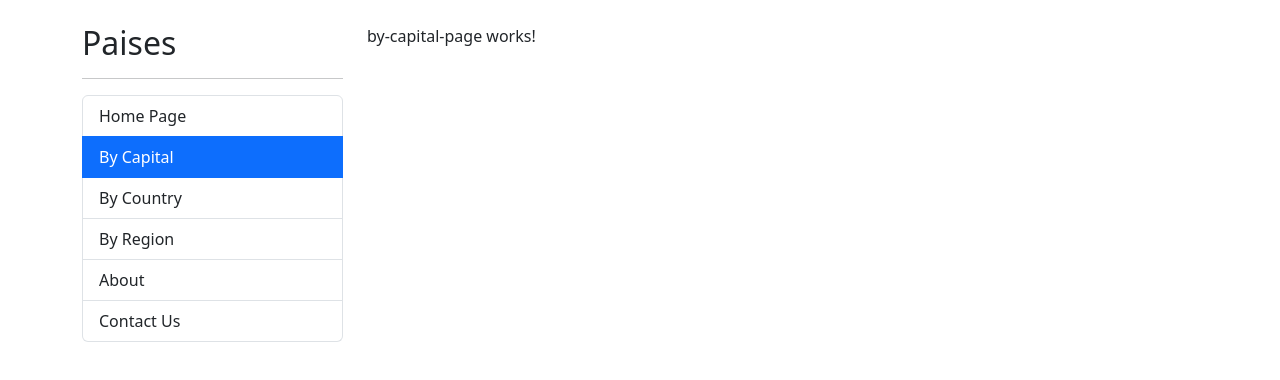
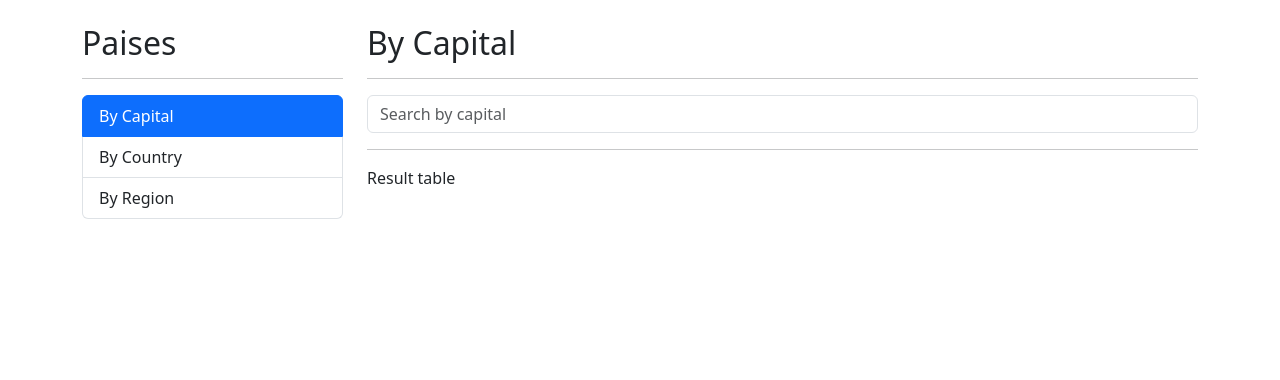
Before and after one commit to aReinoso007/countryApp, an Angular app: page /countries/by-capital in a window 1280 px wide. Shown: the top 380 px of the page. Built offline with nearby package versions, Linux system fonts and the light colour scheme.

Commit message:
event emiter

```diff
--- a/src/app/countries/countries-routing.module.ts
+++ b/src/app/countries/countries-routing.module.ts
@@ -22,6 +22,10 @@
         path:'by/:id',
         component: CountryPageComponent
     },
+    {
+        path: '**',
+        redirectTo: 'by-capital'
+    }
 ]
 
 @NgModule({
--- a/src/app/countries/countries.module.ts
+++ b/src/app/countries/countries.module.ts
@@ -5,6 +5,7 @@
 import { ByRegionPageComponent } from './pages/by-region-page/by-region-page.component';
 import { CountryPageComponent } from './pages/country-page/country-page.component';
 import { CountriesRoutingModule } from './countries-routing.module';
+import { SharedModule } from '../shared/shared.module';
 
 
 
@@ -17,7 +18,8 @@
   ],
   imports: [
     CommonModule,
-    CountriesRoutingModule
+    CountriesRoutingModule,
+    SharedModule
   ], exports:[
 
   ]
--- a/src/app/countries/pages/by-capital-page/by-capital-page.component.html
+++ b/src/app/countries/pages/by-capital-page/by-capital-page.component.html
@@ -1 +1,16 @@
-<p>by-capital-page works!</p>
+<h2>By Capital</h2>
+<hr>
+<div class="row">
+    <div class="col">
+        <shared-search-box
+        (onValue)="searchByCapital($event)"
+        [placeHolder]="'Search by capital'"></shared-search-box>
+        <hr>
+    </div>
+</div>
+
+<div class="row">
+    <div class="col">
+        Result table
+    </div>
+</div>
--- a/src/app/countries/pages/by-capital-page/by-capital-page.component.ts
+++ b/src/app/countries/pages/by-capital-page/by-capital-page.component.ts
@@ -8,4 +8,9 @@
 })
 export class ByCapitalPageComponent {
 
+
+  searchByCapital(value: string): void{
+    console.log('search val from capPage: ', value)
+  }
+
 }
--- /dev/null
+++ b/src/app/shared/components/search-box/search-box.component.html
@@ -0,0 +1,7 @@
+<input
+  type="text"
+  [placeholder]="placeHolder"
+  class="form-control"
+  (keyup.enter)="emitValue(searchVal.value)"
+  #searchVal
+>
--- /dev/null
+++ b/src/app/shared/components/search-box/search-box.component.ts
@@ -0,0 +1,19 @@
+import { Component, Input, Output, EventEmitter } from '@angular/core';
+
+@Component({
+  selector: 'shared-search-box',
+  templateUrl: './search-box.component.html',
+  styles: [
+  ]
+})
+export class SearchBoxComponent {
+
+  @Input()
+  public placeHolder: string = '';
+  @Output()
+  public onValue: EventEmitter<string> = new EventEmitter<string>();
+
+  emitValue(value: string): void{
+    this.onValue.emit(value)
+  }
+}
--- a/src/app/shared/components/sidebar/sidebar.component.html
+++ b/src/app/shared/components/sidebar/sidebar.component.html
@@ -1,13 +1,25 @@
 <h2>Paises</h2>
 <hr>
 <ul class="list-group">
-    <li
+    <!-- <li
         routerLink=""
         routerLinkActive="active"
         [routerLinkActiveOptions]="{ exact: true}"
         class="list-group-item">
         Home Page
     </li>
+    <li
+        routerLink="/about"
+        routerLinkActive="active"
+        class="list-group-item">
+        About
+    </li>
+    <li
+        routerLink="/contact"
+        routerLinkActive="active"
+        class="list-group-item">
+        Contact Us
+    </li> -->
     <li
         routerLink="countries/by-capital"
         routerLinkActive="active"
@@ -26,16 +38,4 @@
         class="list-group-item">
         By Region
     </li>
-    <li
-        routerLink="/about"
-        routerLinkActive="active"
-        class="list-group-item">
-        About
-    </li>
-    <li
-        routerLink="/contact"
-        routerLinkActive="active"
-        class="list-group-item">
-        Contact Us
-    </li>
 </ul>
--- a/src/app/shared/shared.module.ts
+++ b/src/app/shared/shared.module.ts
@@ -5,6 +5,7 @@
 import { AboutPageComponent } from './pages/about-page/about-page.component';
 import { SidebarComponent } from './components/sidebar/sidebar.component';
 import { ContactPageComponent } from './pages/contact-page/contact-page.component';
+import { SearchBoxComponent } from './components/search-box/search-box.component';
 
 
 
@@ -14,6 +15,7 @@
     AboutPageComponent,
     SidebarComponent,
     ContactPageComponent,
+    SearchBoxComponent,
   ],
   imports: [
     CommonModule,
@@ -23,7 +25,8 @@
     HomePageComponent,
     AboutPageComponent,
     ContactPageComponent,
-    SidebarComponent
+    SidebarComponent,
+    SearchBoxComponent
   ]
 })
 export class SharedModule { }
```
Also changed, not shown: src/app/app-routing.module.ts (+5 -5 lines).
